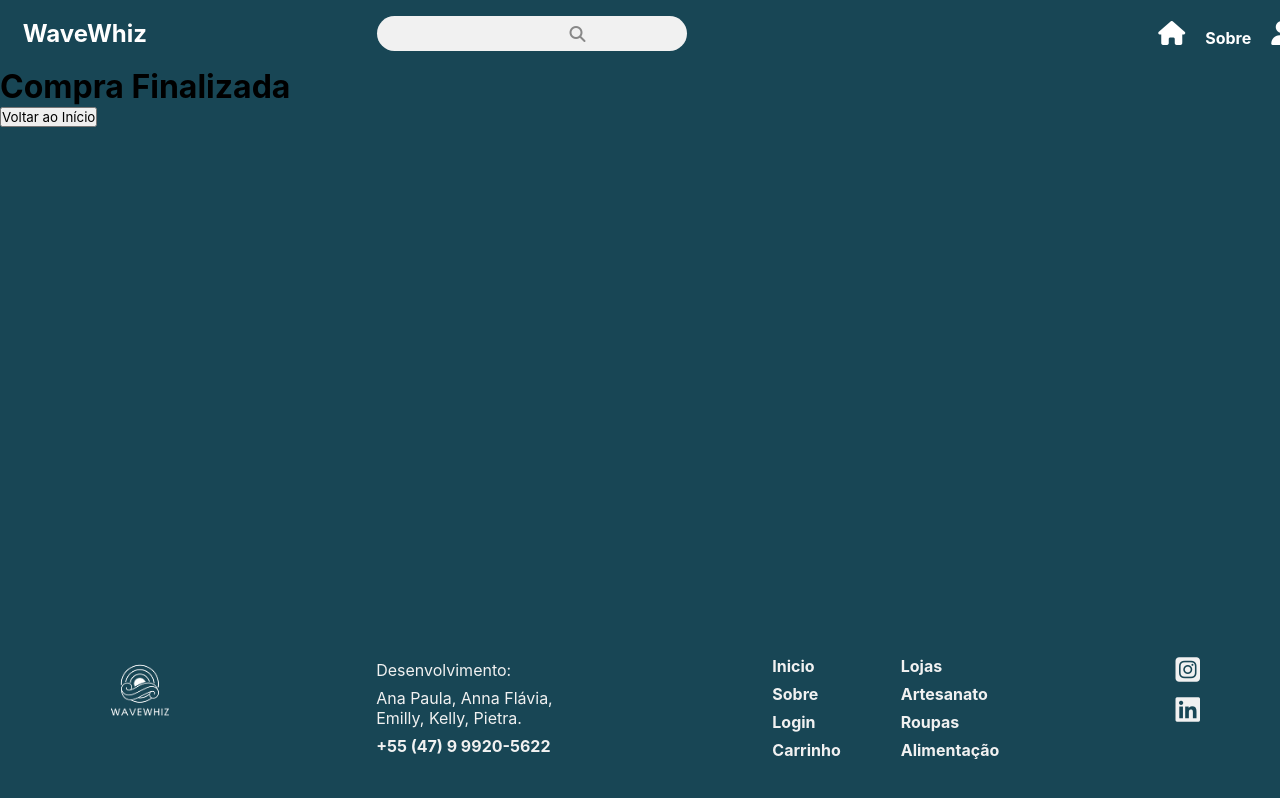
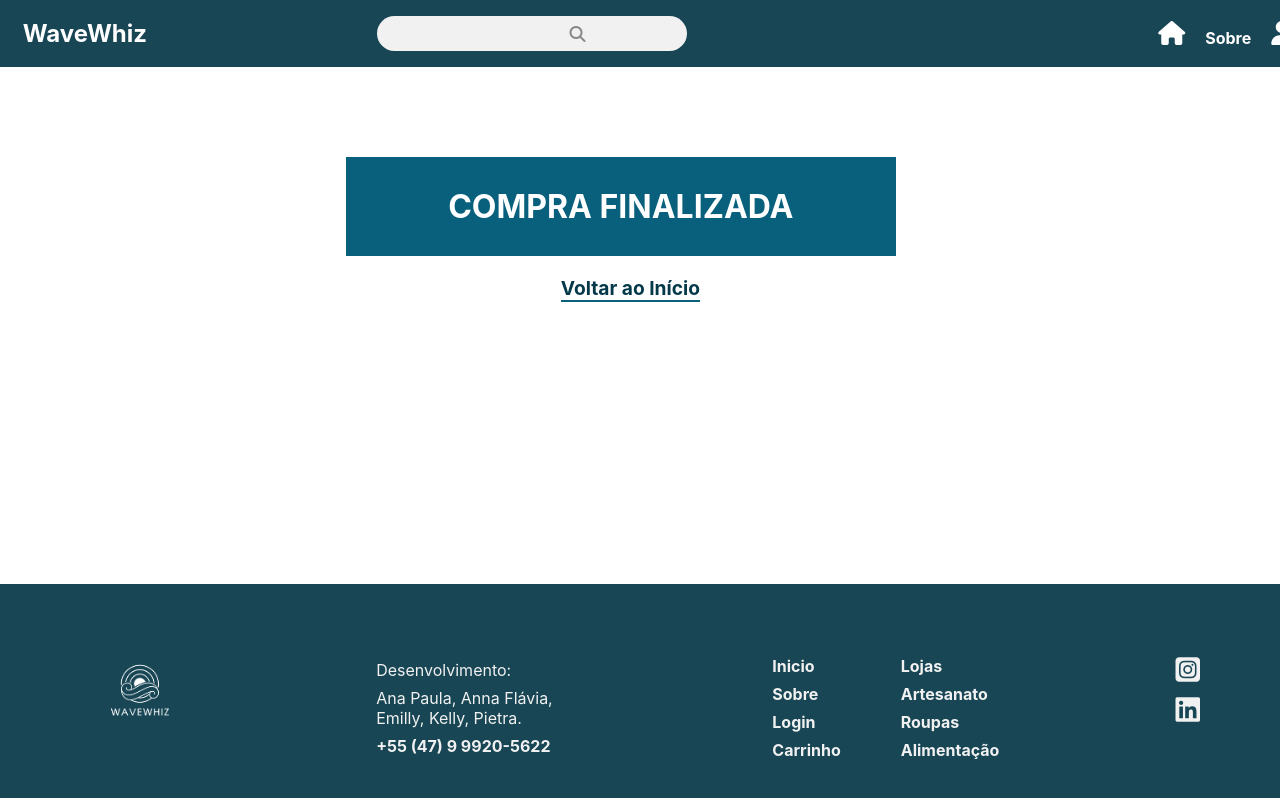
Before and after one commit to hackathon-capri/wavewhiz, a Vue app in the folder projeto/: page /carrinho/pagamento/compra-finalizada in a window 1280 px wide. Built offline with nearby package versions, Linux system fonts and the light colour scheme.

Commit message:
Página compra finalizada concluída #19

```diff
--- a/projeto/src/router/index.js
+++ b/projeto/src/router/index.js
@@ -52,7 +52,7 @@ const routes = [
     path: '/carrinho/pagamento/compra-finalizada',
     name: 'CompraFinalizada',
     component: () => import('@/views/CompraFinalizadaView.vue'),
-  }
+  },
 ]
 
 const router = createRouter({
--- a/projeto/src/views/CompraFinalizadaView.vue
+++ b/projeto/src/views/CompraFinalizadaView.vue
@@ -1,9 +1,33 @@
 <script setup>
 </script>
 <template>
-  <h1>Compra Finalizada</h1>
+  <main>
+  <h1>COMPRA FINALIZADA</h1>
   <button>Voltar ao Início</button>
+  </main>
 </template>
-<style setup>
-
+<style scoped>
+main{
+  background: white;
+  display: flex;
+  flex-direction: column;
+  align-items: center;
+  justify-content: center;
+  text-align: center;
+}
+h1{
+  background: #08607c;
+  color: white;
+  margin: 7vw 3vw 0 0;
+  padding: 30px 8vw;
+}
+button{
+  margin: 1.6vw 1.5vw 22vw 0;
+  background: white;
+  border: none;
+  font-size: 1.2rem;
+  font-weight: bold;
+  border-bottom: 2px solid #08607c;
+  color: #04394A;
+}
 </style>
--- a/projeto/src/views/PagamentoView.vue
+++ b/projeto/src/views/PagamentoView.vue
@@ -1,5 +1,7 @@
 <script setup>
 import { ref } from 'vue'
+import { useRouter } from 'vue-router'
+const router = useRouter()
 
 const bandeiras = [
   { valor: 'caixa', img: '/caixa-removebg-preview 1.png' },
@@ -103,13 +105,13 @@ const bandeiraSelecionada = ref('')
             </label>
           </li>
         </ul>
-
-        <button class="finalizar">Finalizar compra</button>
+        <button @click="router.push('/carrinho/pagamento/compra-finalizada')" class="finalizar">
+          Finalizar compra
+        </button>
       </div>
     </div>
   </main>
 </template>
-
 <style scoped>
 main {
   background-color: #f5f5f5;
@@ -125,7 +127,6 @@ main {
   align-items: center;
   flex-direction: row;
   gap: 0.6rem;
-
   background: #c7c3c3;
   width: 180px;
   height: 100px;
```
Also changed, not shown: 1 other file (tests, documents, lock files or other folders).
